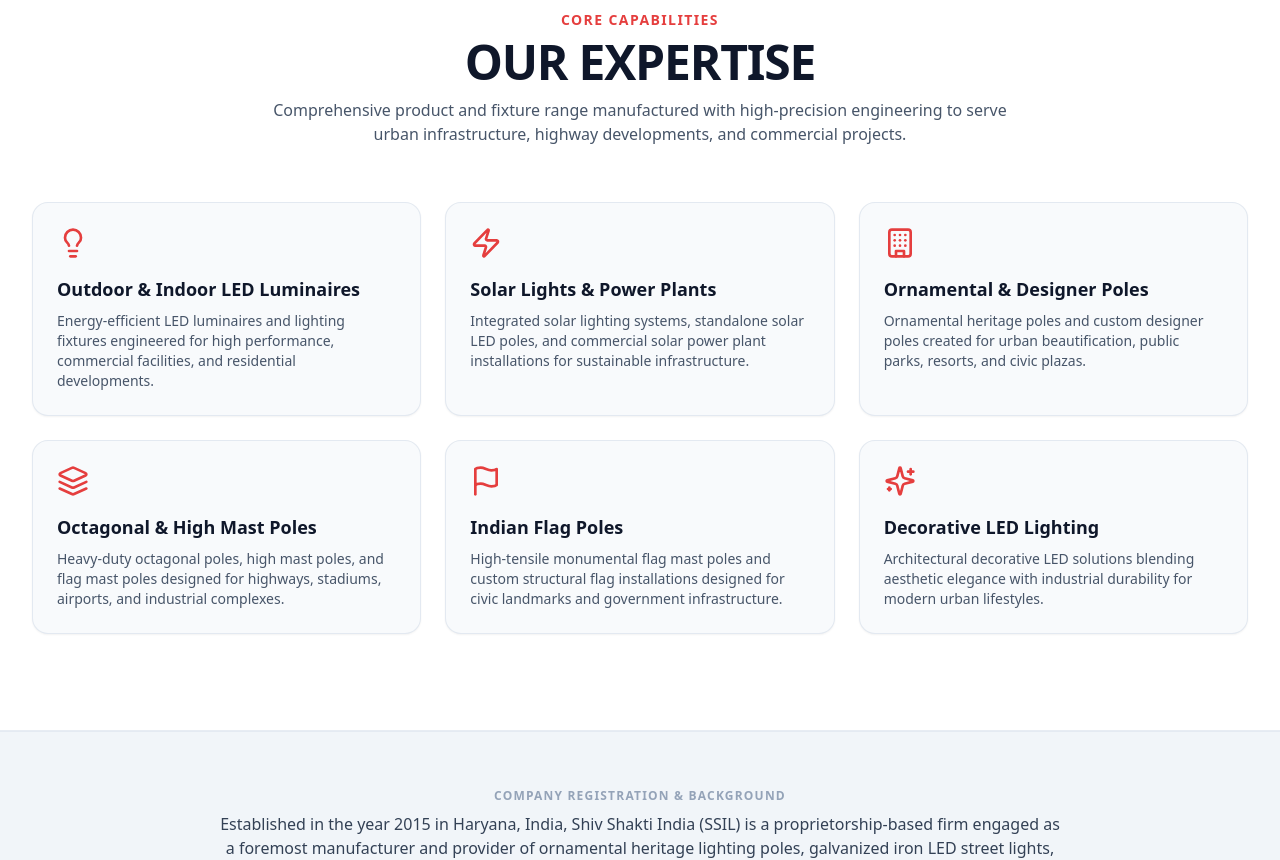
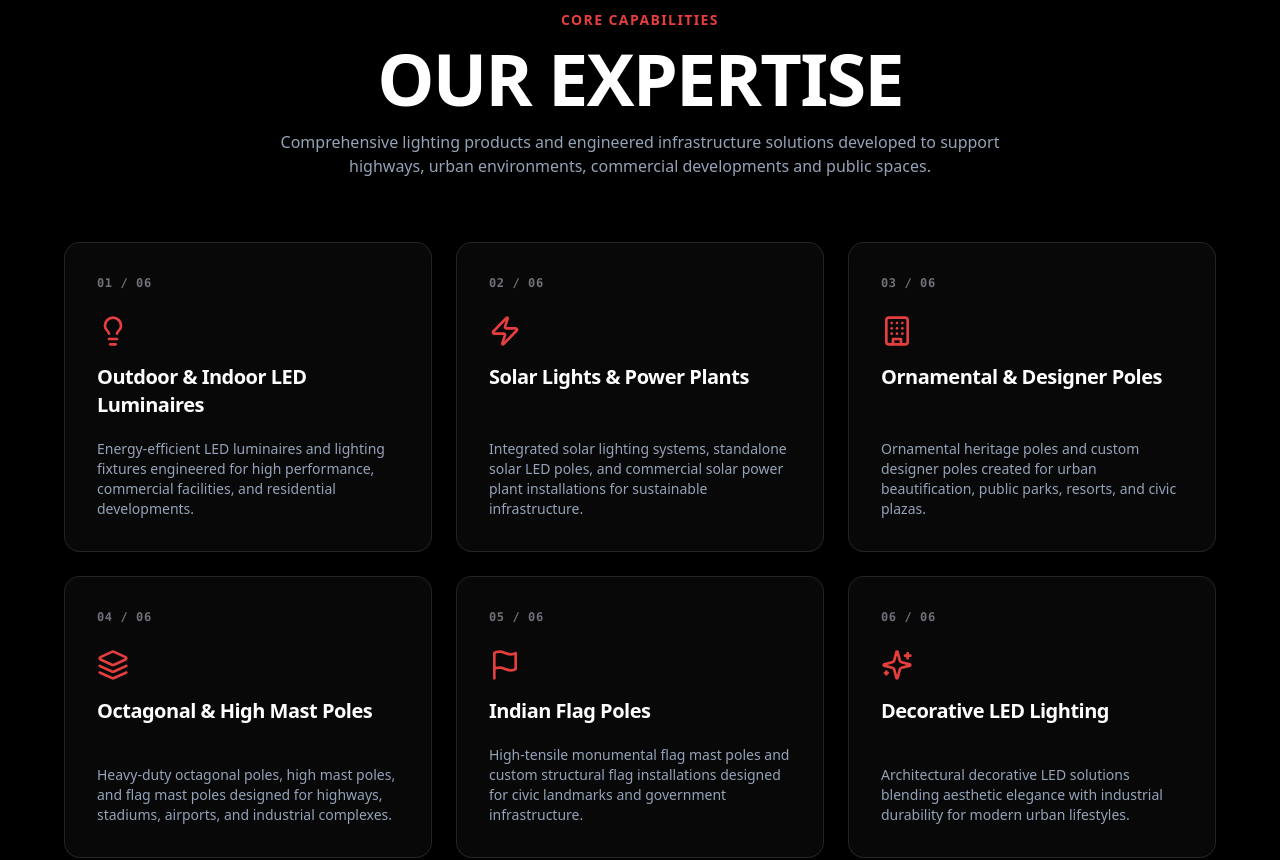
Before and after one commit to Harshit-SSPL/HarshitSSPL, a Next.js app in the folder frontend/: page /about in a window 1280 px wide. Shown: the part 6040-6900 px from the top of the page. Built offline with nearby package versions, Linux system fonts and the light colour scheme.

Commit message:
Redesign Our Expertise section to 3x2 grid with red glow hover

```diff
--- a/frontend/app/about/page.tsx
+++ b/frontend/app/about/page.tsx
@@ -144,6 +144,45 @@ const processData = [
     num: "05",
     title: "5. On-Site Deployment & Support",
     description: "Technical supply chain support, erection guidance, and final commissioning verification for civic and industrial infrastructure.",
+  },
+];
+
+const expertiseData = [
+  {
+    tag: "01 / 06",
+    title: "Outdoor & Indoor LED Luminaires",
+    description: "Energy-efficient LED luminaires and lighting fixtures engineered for high performance, commercial facilities, and residential developments.",
+    icon: <Lightbulb className="h-8 w-8 text-ssil-red mb-4 transition-transform group-hover:scale-110 duration-300" />,
+  },
+  {
+    tag: "02 / 06",
+    title: "Solar Lights & Power Plants",
+    description: "Integrated solar lighting systems, standalone solar LED poles, and commercial solar power plant installations for sustainable infrastructure.",
+    icon: <Zap className="h-8 w-8 text-ssil-red mb-4 transition-transform group-hover:scale-110 duration-300" />,
+  },
+  {
+    tag: "03 / 06",
+    title: "Ornamental & Designer Poles",
+    description: "Ornamental heritage poles and custom designer poles created for urban beautification, public parks, resorts, and civic plazas.",
+    icon: <Building className="h-8 w-8 text-ssil-red mb-4 transition-transform group-hover:scale-110 duration-300" />,
+  },
+  {
+    tag: "04 / 06",
+    title: "Octagonal & High Mast Poles",
+    description: "Heavy-duty octagonal poles, high mast poles, and flag mast poles designed for highways, stadiums, airports, and industrial complexes.",
+    icon: <Layers className="h-8 w-8 text-ssil-red mb-4 transition-transform group-hover:scale-110 duration-300" />,
+  },
+  {
+    tag: "05 / 06",
+    title: "Indian Flag Poles",
+    description: "High-tensile monumental flag mast poles and custom structural flag installations designed for civic landmarks and government infrastructure.",
+    icon: <Flag className="h-8 w-8 text-ssil-red mb-4 transition-transform group-hover:scale-110 duration-300" />,
+  },
+  {
+    tag: "06 / 06",
+    title: "Decorative LED Lighting",
+    description: "Architectural decorative LED solutions blending aesthetic elegance with industrial durability for modern urban lifestyles.",
+    icon: <Sparkles className="h-8 w-8 text-ssil-red mb-4 transition-transform group-hover:scale-110 duration-300" />,
   },
 ];
 
@@ -489,100 +528,60 @@ export default function AboutPage() {
       </motion.section>
 
       {/* ============================================================ */}
-      {/* 6. OUR EXPERTISE (REPEATABLE ENTRANCE ANIMATION) */}
+      {/* 6. OUR EXPERTISE (ALWAYS BLACK BACKGROUND & PREMIUM RED GLOW HOVER) */}
       {/* ============================================================ */}
       <motion.section
-        className="py-16 md:py-24 bg-white dark:bg-black text-slate-900 dark:text-white border-b border-slate-200/80 dark:border-zinc-900 transition-colors"
+        className="py-16 md:py-24 bg-black text-white border-b border-zinc-900 transition-colors relative overflow-hidden"
         initial="hidden"
         whileInView="visible"
-        viewport={{ once: false, amount: 0.2 }}
+        viewport={{ once: false, amount: 0.15 }}
         variants={sectionVariants}
       >
         <div className="container mx-auto px-4 md:px-6 lg:px-8 max-w-7xl">
 
           {/* Centered Section Header */}
-          <motion.div variants={childVariants} className="text-center max-w-3xl mx-auto mb-14">
-            <span className="text-xs sm:text-sm font-extrabold uppercase tracking-widest text-ssil-red block mb-2">
+          <motion.div variants={childVariants} className="text-center max-w-3xl mx-auto mb-16">
+            <span className="text-xs sm:text-sm font-extrabold uppercase tracking-widest text-ssil-red block mb-3">
               CORE CAPABILITIES
             </span>
-            <h2 className="text-3xl sm:text-4xl lg:text-5xl font-black text-slate-900 dark:text-white tracking-tight">
+            <h2 className="text-4xl sm:text-6xl lg:text-7xl font-black text-white tracking-tight leading-[1.08]">
               OUR EXPERTISE
             </h2>
-            <p className="text-sm sm:text-base text-slate-600 dark:text-slate-300 mt-3 leading-relaxed">
-              Comprehensive product and fixture range manufactured with high-precision engineering to serve urban infrastructure, highway developments, and commercial projects.
+            <p className="text-sm sm:text-base text-slate-400 mt-4 leading-relaxed font-normal">
+              Comprehensive lighting products and engineered infrastructure solutions developed to support highways, urban environments, commercial developments and public spaces.
             </p>
           </motion.div>
 
-          {/* 6 Expertise Cards */}
-          <motion.div variants={childVariants} className="grid gap-6 sm:grid-cols-2 lg:grid-cols-3">
+          {/* 3 Columns x 2 Rows Expertise Cards Grid */}
+          <motion.div variants={childVariants} className="grid gap-6 sm:grid-cols-2 lg:grid-cols-3 max-w-6xl mx-auto">
+            {expertiseData.map((card) => (
+              <div
+                key={card.tag}
+                className="group relative p-6 sm:p-8 rounded-2xl bg-zinc-950/90 border border-zinc-800/90 shadow-xl transition-all duration-300 hover:-translate-y-2 hover:border-ssil-red/80 hover:shadow-[0_16px_50px_-5px_rgba(225,29,72,0.5)] overflow-hidden flex flex-col justify-between"
+              >
+                {/* Top Section: Tag & Icon */}
+                <div>
+                  <div className="flex items-center justify-between mb-6">
+                    <span className="text-xs font-mono text-zinc-500 font-semibold tracking-wider select-none">
+                      {card.tag}
+                    </span>
+                  </div>
 
-            {/* Card 1: Outdoor & Indoor LED Luminaires */}
-            <div className="group relative p-6 rounded-2xl bg-slate-50 dark:bg-zinc-950 border border-slate-200/90 dark:border-zinc-800/90 shadow-sm transition-all duration-300 hover:-translate-y-2 hover:border-ssil-red/80 hover:shadow-[0_16px_45px_-5px_rgba(225,29,72,0.35)] dark:hover:shadow-[0_16px_50px_-5px_rgba(225,29,72,0.55)] overflow-hidden">
-              <Lightbulb className="h-8 w-8 text-ssil-red mb-4 transition-transform group-hover:scale-110 duration-300" />
-              <h3 className="text-lg font-extrabold text-slate-900 dark:text-white mb-2 group-hover:text-ssil-red transition-colors">
-                Outdoor &amp; Indoor LED Luminaires
-              </h3>
-              <p className="text-xs sm:text-sm text-slate-600 dark:text-slate-300 leading-relaxed">
-                Energy-efficient LED luminaires and lighting fixtures engineered for high performance, commercial facilities, and residential developments.
-              </p>
-            </div>
+                  {card.icon}
 
-            {/* Card 2: Solar Lights & Power Plants */}
-            <div className="group relative p-6 rounded-2xl bg-slate-50 dark:bg-zinc-950 border border-slate-200/90 dark:border-zinc-800/90 shadow-sm transition-all duration-300 hover:-translate-y-2 hover:border-ssil-red/80 hover:shadow-[0_16px_45px_-5px_rgba(225,29,72,0.35)] dark:hover:shadow-[0_16px_50px_-5px_rgba(225,29,72,0.55)] overflow-hidden">
-              <Zap className="h-8 w-8 text-ssil-red mb-4 transition-transform group-hover:scale-110 duration-300" />
-              <h3 className="text-lg font-extrabold text-slate-900 dark:text-white mb-2 group-hover:text-ssil-red transition-colors">
-                Solar Lights &amp; Power Plants
-              </h3>
-              <p className="text-xs sm:text-sm text-slate-600 dark:text-slate-300 leading-relaxed">
-                Integrated solar lighting systems, standalone solar LED poles, and commercial solar power plant installations for sustainable infrastructure.
-              </p>
-            </div>
+                  <h3 className="text-xl font-extrabold text-white mb-3 group-hover:text-ssil-red transition-colors duration-300 tracking-tight">
+                    {card.title}
+                  </h3>
+                </div>
 
-            {/* Card 3: Ornamental & Designer Poles */}
-            <div className="group relative p-6 rounded-2xl bg-slate-50 dark:bg-zinc-950 border border-slate-200/90 dark:border-zinc-800/90 shadow-sm transition-all duration-300 hover:-translate-y-2 hover:border-ssil-red/80 hover:shadow-[0_16px_45px_-5px_rgba(225,29,72,0.35)] dark:hover:shadow-[0_16px_50px_-5px_rgba(225,29,72,0.55)] overflow-hidden">
-              <Building className="h-8 w-8 text-ssil-red mb-4 transition-transform group-hover:scale-110 duration-300" />
-              <h3 className="text-lg font-extrabold text-slate-900 dark:text-white mb-2 group-hover:text-ssil-red transition-colors">
-                Ornamental &amp; Designer Poles
-              </h3>
-              <p className="text-xs sm:text-sm text-slate-600 dark:text-slate-300 leading-relaxed">
-                Ornamental heritage poles and custom designer poles created for urban beautification, public parks, resorts, and civic plazas.
-              </p>
-            </div>
+                {/* Bottom Section: Description */}
+                <p className="text-xs sm:text-sm text-slate-400 leading-relaxed font-normal mt-2">
+                  {card.description}
+                </p>
+              </div>
+            ))}
+          </motion.div>
 
-            {/* Card 4: Octagonal & High Mast Poles */}
-            <div className="group relative p-6 rounded-2xl bg-slate-50 dark:bg-zinc-950 border border-slate-200/90 dark:border-zinc-800/90 shadow-sm transition-all duration-300 hover:-translate-y-2 hover:border-ssil-red/80 hover:shadow-[0_16px_45px_-5px_rgba(225,29,72,0.35)] dark:hover:shadow-[0_16px_50px_-5px_rgba(225,29,72,0.55)] overflow-hidden">
-              <Layers className="h-8 w-8 text-ssil-red mb-4 transition-transform group-hover:scale-110 duration-300" />
-              <h3 className="text-lg font-extrabold text-slate-900 dark:text-white mb-2 group-hover:text-ssil-red transition-colors">
-                Octagonal &amp; High Mast Poles
-              </h3>
-              <p className="text-xs sm:text-sm text-slate-600 dark:text-slate-300 leading-relaxed">
-                Heavy-duty octagonal poles, high mast poles, and flag mast poles designed for highways, stadiums, airports, and industrial complexes.
-              </p>
-            </div>
-
-            {/* Card 5: Indian Flag Poles */}
-            <div className="group relative p-6 rounded-2xl bg-slate-50 dark:bg-zinc-950 border border-slate-200/90 dark:border-zinc-800/90 shadow-sm transition-all duration-300 hover:-translate-y-2 hover:border-ssil-red/80 hover:shadow-[0_16px_45px_-5px_rgba(225,29,72,0.35)] dark:hover:shadow-[0_16px_50px_-5px_rgba(225,29,72,0.55)] overflow-hidden">
-              <Flag className="h-8 w-8 text-ssil-red mb-4 transition-transform group-hover:scale-110 duration-300" />
-              <h3 className="text-lg font-extrabold text-slate-900 dark:text-white mb-2 group-hover:text-ssil-red transition-colors">
-                Indian Flag Poles
-              </h3>
-              <p className="text-xs sm:text-sm text-slate-600 dark:text-slate-300 leading-relaxed">
-                High-tensile monumental flag mast poles and custom structural flag installations designed for civic landmarks and government infrastructure.
-              </p>
-            </div>
-
-            {/* Card 6: Decorative LED Lighting */}
-            <div className="group relative p-6 rounded-2xl bg-slate-50 dark:bg-zinc-950 border border-slate-200/90 dark:border-zinc-800/90 shadow-sm transition-all duration-300 hover:-translate-y-2 hover:border-ssil-red/80 hover:shadow-[0_16px_45px_-5px_rgba(225,29,72,0.35)] dark:hover:shadow-[0_16px_50px_-5px_rgba(225,29,72,0.55)] overflow-hidden">
-              <Sparkles className="h-8 w-8 text-ssil-red mb-4 transition-transform group-hover:scale-110 duration-300" />
-              <h3 className="text-lg font-extrabold text-slate-900 dark:text-white mb-2 group-hover:text-ssil-red transition-colors">
-                Decorative LED Lighting
-              </h3>
-              <p className="text-xs sm:text-sm text-slate-600 dark:text-slate-300 leading-relaxed">
-                Architectural decorative LED solutions blending aesthetic elegance with industrial durability for modern urban lifestyles.
-              </p>
-            </div>
-
-          </motion.div>
         </div>
       </motion.section>
 
```
